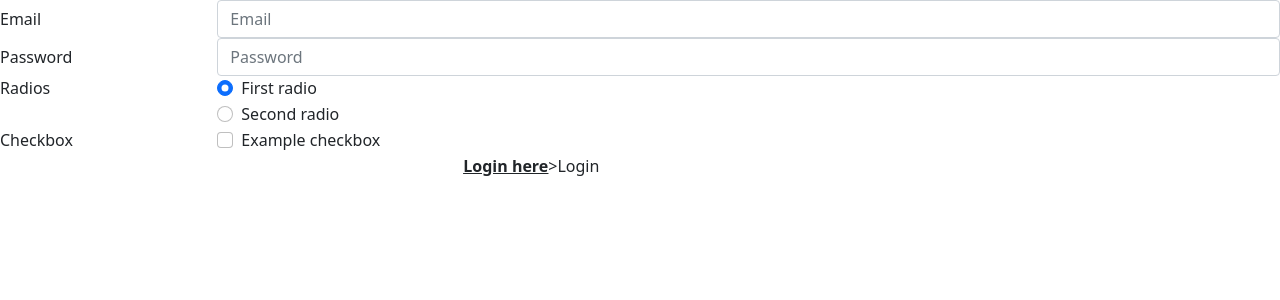
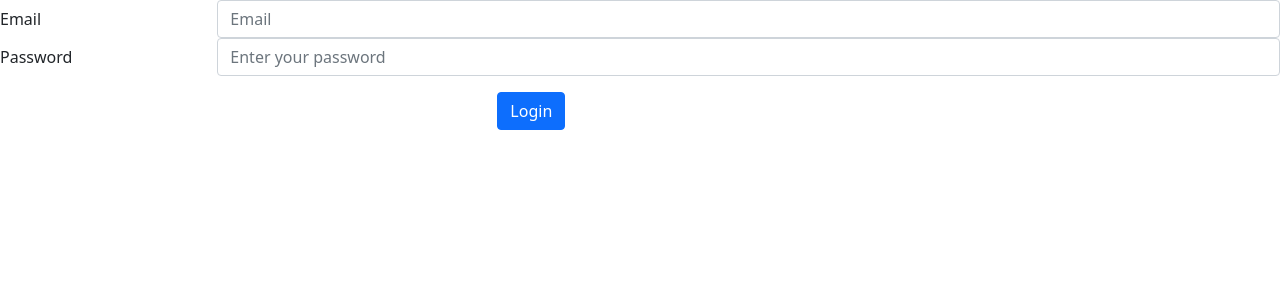
Before and after one commit to SaadAhmed-maker/StudentCRUD, an Angular app: page /login in a window 1280 px wide. Shown: the top 300 px of the page. Built offline with nearby package versions, Linux system fonts and the light colour scheme.

Commit message:
login validation

```diff
--- a/src/app/login/login.component.html
+++ b/src/app/login/login.component.html
@@ -1,53 +1,49 @@
-<form>
+<!-- <form [FormGroup]="loginform"> -->
+<form [formGroup]="loginform" (ngSubmit)="onSubmit()">
   <div class="form-group row">
     <label for="inputEmail3" class="col-sm-2 col-form-label">Email</label>
     <div class="col-sm-10">
-        <input type="email" class="form-control" id="inputEmail3" placeholder="Email">
+      <input type="email" formControlName="email" class="form-control" id="inputEmail3" placeholder="Email"
+        [ngClass]="{ 'is-invalid': submitted && f['email'].errors }">
+
+      <!-- <input type="text" formControlName="name" class="form-control" id="txtName" placeholder="Enter your name"
+        [ngClass]="{ 'is-invalid': submitted && f['name'].errors }"/> -->
+      <div *ngIf="submitted && f['email'].errors" class="invalid-feedback">
+        <span *ngIf="f['email'].errors['required']">
+          Please enter your email:
+        </span>
+        <span *ngIf="f['email'].errors['pattern']">
+          Please enter valid email:
+        </span>
+      </div>
     </div>
   </div>
   <div class="form-group row">
     <label for="inputPassword3" class="col-sm-2 col-form-label">Password</label>
+
     <div class="col-sm-10">
-        <input type="password" class="form-control" id="inputPassword3" placeholder="Password">
-      </div>
-    </div>
-    <fieldset class="form-group">
-      <div class="row">
-        <legend class="col-form-label col-sm-2 pt-0">Radios</legend>
-        <div class="col-sm-10">
-          <div class="form-check">
-            <input class="form-check-input" type="radio" name="gridRadios" id="gridRadios1" value="option1" checked>
-            <label class="form-check-label" for="gridRadios1">
-              First radio
-            </label>
-          </div>
-          <div class="form-check">
-            <input class="form-check-input" type="radio" name="gridRadios" id="gridRadios2" value="option2">
-            <label class="form-check-label" for="gridRadios2">
-              Second radio
-            </label>
-          </div>
-
-        </div>
-      </div>
-    </fieldset>
-    <div class="form-group row">
-      <div class="col-sm-2">Checkbox</div>
-      <div class="col-sm-10">
-        <div class="form-check">
-          <input class="form-check-input" type="checkbox" id="gridCheck1">
-          <label class="form-check-label" for="gridCheck1">
-            Example checkbox
-          </label>
+      <input type="text" formControlName="password" class="form-control" id="txtClass" placeholder="Enter your password"
+        [ngClass]="{ 'is-invalid': submitted && f['password'].errors }" />
+      <!-- <input type="password" class="form-control" id="inputPassword3" placeholder="Password" > -->
+      <div *ngIf="submitted && f['password'].errors" class="invalid-feedback">
+        <span *ngIf="f['password'].errors['required']">
+          Please enter your Password:
+        </span>
+        <span *ngIf="f['password'].errors['pattern']">
+          Please enter valid Password:
+        </span>
       </div>
     </div>
   </div>
 
+
+
   <div class="form-group row">
 
-      <div class="col-sm-10">
-        <p class="text-center" ><a routerLink="/student-dash" class="fw-bold text-body"><u>Login here</u></a>>Login</p>
+    <div class="mt-3 col-sm-10 text-center">
+      <button type="submit" class="btn btn-primary">Login</button>
 
     </div>
   </div>
+  <!-- <p>{{loginform.value | json}}</p> -->
 </form>
--- a/src/app/login/login.component.ts
+++ b/src/app/login/login.component.ts
@@ -1,7 +1,7 @@
 import { HttpClient } from '@angular/common/http';
 import { Component, OnInit } from '@angular/core';
-import {FormGroup,FormBuilder,Validators} from "@angular/forms"
-import { Router } from '@angular/router';
+import { FormGroup, FormBuilder, Validators } from "@angular/forms"
+import { Router, RouterLink } from '@angular/router';
 
 @Component({
   selector: 'app-login',
@@ -9,27 +9,56 @@ import { Router } from '@angular/router';
   styleUrls: ['./login.component.css']
 })
 export class LoginComponent implements OnInit {
-  public loginform!:FormGroup
-  constructor(private formbuilder :FormBuilder, private http:HttpClient,private router:Router) { }
+  loginform!: FormGroup
+
+  submitted = false;
+  constructor(private formbuilder: FormBuilder, private http: HttpClient, private router: Router) { }
+
 
   ngOnInit(): void {
-    this.loginform=this.formbuilder.group({
-      email:['',Validators.required],
-      password:['',Validators.required]
+    this.loginform = this.formbuilder.group({
+      email: ['', [Validators.required, Validators.pattern("^[a-z0-9._%+-]+@[a-z0-9.-]+\.[a-z]{2,4}$")]],
+      password: ['', Validators.required]
     })
+
   }
-  login(data:any){
 
-    this.http.post<any>("http://localhost:3000/login/",data)
-    .subscribe(res=>{
+  // login(data: any) {
+  //   debugger;
+  //   this.http.post<any>("http://localhost:3000/login/", +data)
+  //     .subscribe(res => {
+  //       localStorage.setItem("user", "1")
+  //       alert("login success !!");
+  //       this.router.navigate(['student-dash'])
 
-     // localStorage.setItem("user","1")
-      // alert("login success !!");
-      // this.router.navigate(['student-dashboard'])
+  //     })
 
 
+  // }
+  get f() {
+    // this.submitted= true;
+    return this.loginform.controls;
+  }
+
+  onSubmit()
+      {
+
+    console.log("asdasd")
+    this.submitted = true;
+
+    if (this.loginform.invalid) {
+
+      return;
 
     }
-    )}
+    if(this.loginform.get('email')?.value=="user@gmail.com" && this.loginform.get('password')?.value=="123" ){
+      alert("login success")
+      this.router.navigate(["/student-dash"]);
 
+    }
+    else{
+      alert('login failed')
+    }
+    // this.login(data:any);
+  }
 }
--- a/src/app/shared/auth.guard.ts
+++ b/src/app/shared/auth.guard.ts
@@ -10,7 +10,7 @@ export class AuthGuard implements CanActivate {
   constructor(private auth: AuthService,private router: Router) {
 
   }
-   canActivate(
+  canActivate(
     route: ActivatedRouteSnapshot,
     state: RouterStateSnapshot ): Observable<boolean | UrlTree> | Promise<boolean | UrlTree> | boolean | UrlTree {
 
--- a/src/app/shared/auth.service.ts
+++ b/src/app/shared/auth.service.ts
@@ -7,6 +7,6 @@ export class AuthService {
 
   constructor() { }
   IsLoggedIn(){
-    return !!localStorage.getItem('');
+    return !!localStorage.getItem('user');
   }
 }
```
Lines whose indentation alone changed are shown as unchanged.
